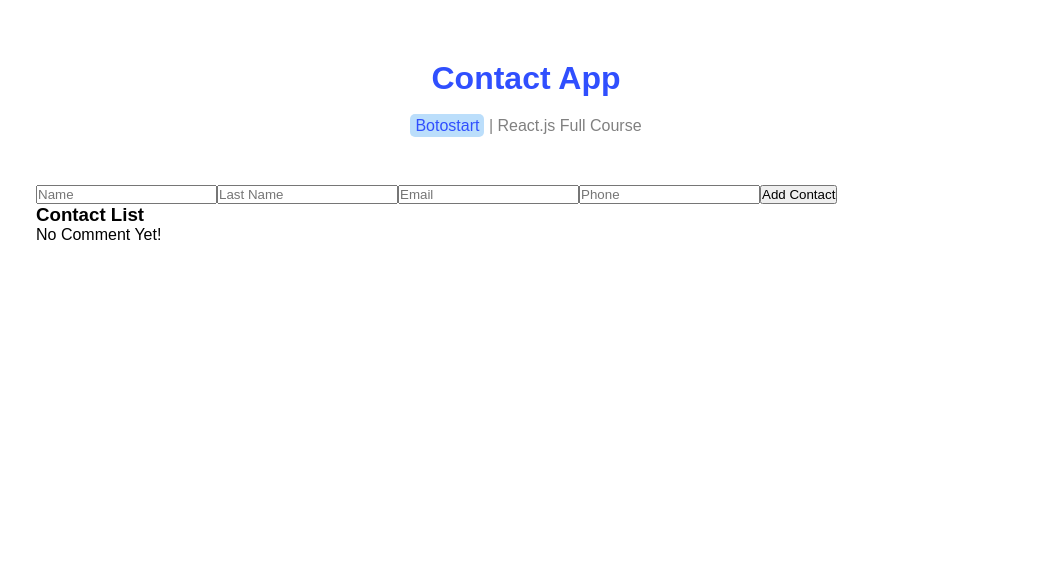
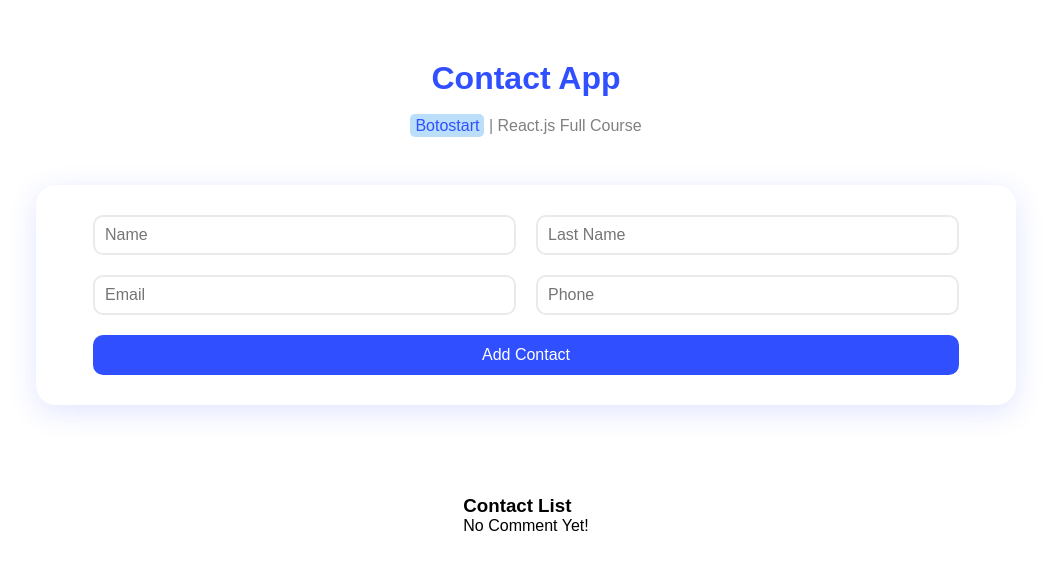
Before and after one commit to mohammad0117/contact-app, a React (Vite) app: page / in a window 1280 px wide. Shown: the top 570 px of the page, without its empty margins (114-1165 px from the left). Built offline with nearby package versions, Linux system fonts and the light colour scheme.

Commit message:
completed style for contacts component

```diff
--- a/src/components/Contacts.jsx
+++ b/src/components/Contacts.jsx
@@ -3,6 +3,7 @@ import { v4 } from "uuid";
 
 import ContactsList from "./ContactsList";
 import inputs from "../constans/inputs.js";
+import styles from "./Contacts.module.css"
 function Contacts() {
   const [contacts, setContacts] = useState([]);
   const [alert, setAlert] = useState("");
@@ -39,15 +40,15 @@ function Contacts() {
     setContacts(newContacts);
   };
   return (
-    <div>
-      <div>
+    <div className={styles.container}>
+      <div className={styles.form}>
         {inputs.map((input, index) => (
           <input type={input.type} key={index} name={input.name} placeholder={input.placeholder} value={contact[input.name]} onChange={changeHandler} />
         ))}
         <button onClick={addHandler}>Add Contact</button>
       </div>
 
-      <div>{alert && <p>{alert}</p>}</div>
+      <div className={styles.alert}>{alert && <p>{alert}</p>}</div>
       <ContactsList contacts={contacts}  deleteHandler={deleteHandler} />
     </div>
   );
--- /dev/null
+++ b/src/components/Contacts.module.css
@@ -0,0 +1,61 @@
+.container{
+    display: flex;
+    flex-direction: column;
+    align-items: center;
+}
+.form{
+    display: flex;
+    flex-wrap: wrap;
+    align-items: center;
+    justify-content: center;
+    padding: 20px;
+    margin-bottom: 20px;
+    border-radius: 20px;
+    box-shadow: #304ffe25 0 7px 29px 0;
+}
+.form input{
+    width: 45%;
+    height: 40px;
+    padding: 10px;
+    border: 2px solid #eaeaea;
+    border-radius: 10px;
+    color: #304ffe;
+    font-size: 1rem;
+    margin: 10px;
+}
+.form button{
+    width: calc(90% + 20px);
+    padding: 10px;
+    height: 40px;
+    margin: 10px 0;
+    cursor: pointer;
+    background-color: #304ffe;
+    color: #fff;
+    border: none;
+    border-radius: 10px;
+    font-size: 1rem;
+    transition: all 0.2s ease-in-out;
+}
+.form button:hover{
+    box-shadow: #0c2ad487 0 7px 29px 0;
+}
+.alert{
+    width: 100%;
+    height: 40px;
+    margin: 5px 0 25px;
+}
+.alert p{
+    background-color: #ffebee;
+    color: #f44336;
+    width: 100%;
+    padding: 10px;
+    border-radius: 10px;
+}
+@media (max-width:500px) {
+    .form input{
+        width: 90%;
+    }
+    .form button{
+        width: 90%;
+    }
+}
```
